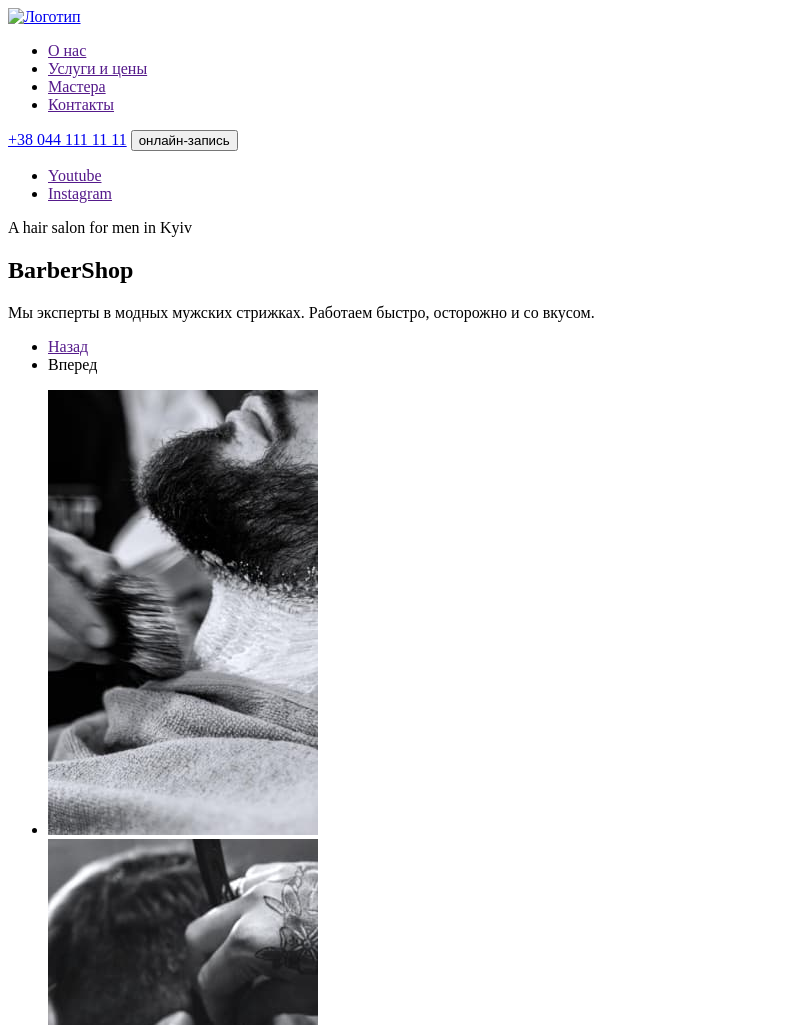
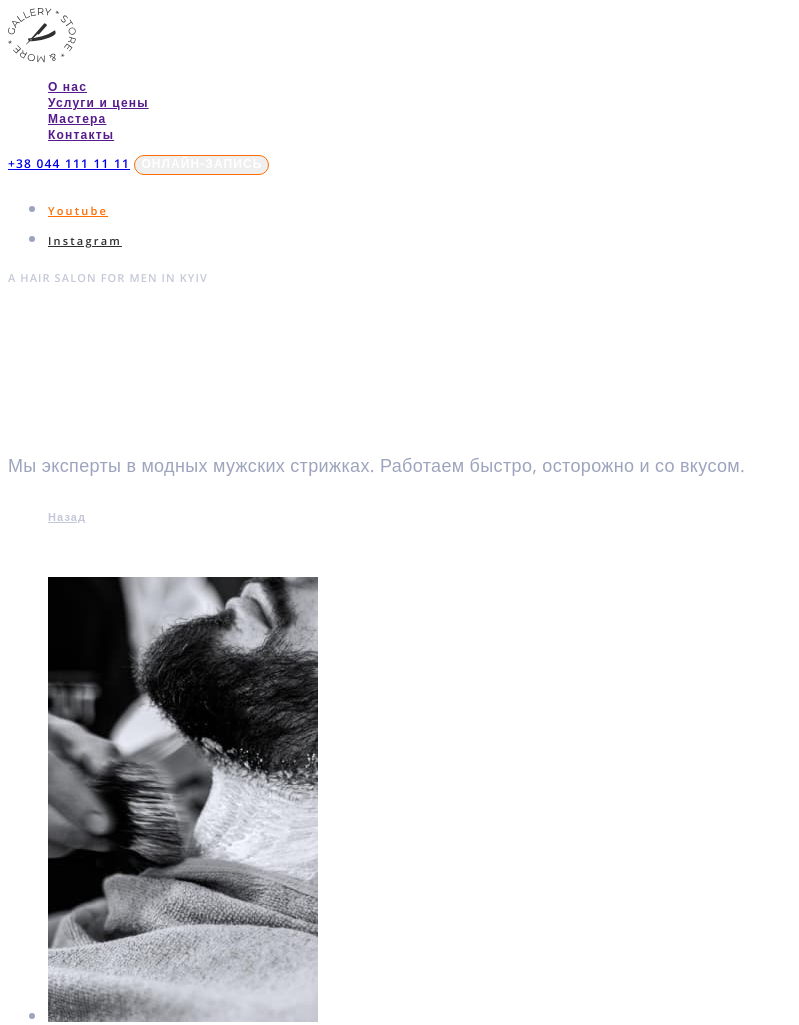
Before and after one commit to Chekirko/Flow1, a plain HTML site: page index.html in a window 1280 px wide. Shown: the top 1025 px of the page, without its empty margins (0-799 px from the left). Drawn offline with nearby package versions, Linux system fonts and the light colour scheme.

Commit message:
додає стилі хедера і героя

```diff
--- /dev/null
+++ b/css/styles.css
@@ -0,0 +1,109 @@
+/* background: rgba(48, 48, 48, 1);
+background: rgba(255, 255, 255, 1);
+background: rgba(157, 164, 189, 1);
+background: rgba(255, 108, 0, 1);
+background: rgba(157, 164, 189, 0,12);
+background: rgba(157, 164, 189, 0,6);
+background: rgba(247, 247, 247, 1);
+background: rgba(157, 164, 189, 0,4);
+background: rgba(85, 85, 85, 1);
+background: rgba(0, 0, 0, 1);
+background: linear-gradient(180deg, #090B13 0%, rgba(9, 11, 19, 0.2) 100%);
+background: rgba(17, 19, 25, 1);
+background: linear-gradient(180deg, #171A24 0%, rgba(23, 26, 36, 0.2) 100%);
+background: rgba(25, 28, 38, 1);
+background: rgba(25, 28, 38, 0,2); */
+
+body {
+  font-family: Open Sans, sans-serif;
+  font-style: normal;
+  font-weight: 400;
+  font-size: 18px;
+  line-height: 1.67;
+  letter-spacing: 0.02em;
+
+  color: #9da4bd;
+}
+
+.list {
+  list-style: none;
+}
+
+.btn {
+  border: 1px solid #ff6c00;
+  border-radius: 25px;
+  cursor: pointer;
+
+  font-weight: 600;
+  font-size: 12px;
+  line-height: 1.33;
+  letter-spacing: 0.09em;
+  text-transform: uppercase;
+
+  color: #ffffff;
+}
+
+.header {
+  font-weight: 600;
+  font-size: 12px;
+  line-height: 1.33;
+  letter-spacing: 0.1em;
+
+  color: #ffffff;
+}
+
+.phone-link {
+  text-transform: uppercase;
+}
+
+/* Секция Герой */
+
+.hero-social {
+  font-weight: 600;
+  font-size: 11px;
+  line-height: 1.36;
+  letter-spacing: 0.2em;
+
+  color: #ff6c00;
+}
+
+.second-link {
+  color: #303030;
+}
+
+.linetext {
+  margin-bottom: 20px;
+  font-weight: 600;
+  font-size: 11px;
+  line-height: 1.36;
+  letter-spacing: 0.1em;
+  text-transform: uppercase;
+
+  color: rgba(157, 164, 189, 0.6);
+}
+
+.hero-title {
+  margin-bottom: 20px;
+  font-family: Raleway, sans-serif;
+  font-style: normal;
+  font-weight: 700;
+  font-size: 72px;
+  line-height: 1.18;
+  letter-spacing: 0.05em;
+
+  color: #ffffff;
+}
+
+.hero-link {
+  font-weight: 600;
+  font-size: 11px;
+  line-height: 1.36;
+  letter-spacing: 0.1em;
+
+  color: rgba(157, 164, 189, 0.6);
+}
+
+.snd-link {
+  text-align: right;
+  color: #ffffff;
+}
--- a/index.html
+++ b/index.html
@@ -1,48 +1,55 @@
 <!DOCTYPE html>
-<html lang="en">
+<html lang="ru">
 
 <head>
     <meta charset="UTF-8">
     <meta http-equiv="X-UA-Compatible" content="IE=edge">
     <meta name="viewport" content="width=device-width, initial-scale=1.0">
     <title>BarberShop</title>
+
+    <link rel="preconnect" href="https://fonts.googleapis.com">
+    <link rel="preconnect" href="https://fonts.gstatic.com" crossorigin>
+    <link
+        href="https://fonts.googleapis.com/css2?family=Open+Sans:wght@400;600;700&family=Raleway:wght@700&display=swap"
+        rel="stylesheet">
+    <link rel="stylesheet" href="./css/styles.css">
 </head>
 
 <body>
-    <header>
-        <a href="./"><img src="./images/Logo.svg" alt="Логотип"></a>
+    <header class="header">
+        <a href="./"><img src="./images/Logo.svg" alt="Логотип" width="68" height="55"></a>
 
         <nav>
-            <ul>
-                <li><a href="">О нас</a></li>
-                <li><a href="">Услуги и цены</a></li>
-                <li><a href="">Мастера</a></li>
-                <li><a href="">Контакты</a></li>
+            <ul class="site-nav list">
+                <li><a class="nav-link" href="">О нас</a></li>
+                <li><a class="nav-link" href="">Услуги и цены</a></li>
+                <li><a class="nav-link" href="">Мастера</a></li>
+                <li><a class="nav-link" href="">Контакты</a></li>
             </ul>
         </nav>
 
-        <a href="tel:+380441111111">+38 044 111 11 11</a>
-        <button type="button">онлайн-запись</button><a href=""></a>
+        <a class="phone-link" href="tel:+380441111111">+38 044 111 11 11</a>
+        <button class="btn" type="button">онлайн-запись</button><a href=""></a>
     </header>
     <main>
 
         <!-- Секция Герой -->
-        <section>
+        <section class="section hero">
             <ul>
-                <li><a href="">Youtube</a></li>
-                <li><a href="">Instagram</a></li>
+                <li><a class="hero-social first-link" href="">Youtube</a></li>
+                <li><a class="hero-social second-link" href="">Instagram</a></li>
             </ul>
 
-            <p>A hair salon for men in Kyiv</p>
+            <p class="linetext">A hair salon for men in Kyiv</p>
 
-            <h1>BarberShop</h1>
+            <h1 class="hero-title">BarberShop</h1>
 
-            <p>Мы эксперты в модных мужских стрижках.
+            <p class="text">Мы эксперты в модных мужских стрижках.
                 Работаем быстро, осторожно и со вкусом.</p>
 
-            <ul>
-                <li><a href="">Назад</a></li>
-                <li><a href=""></a>Вперед</li>
+            <ul class="hero-links list">
+                <li><a class="hero-link fst-link" href="">Назад</a></li>
+                <li><a class="hero-link snd-link" href="">Вперед</a></li>
             </ul>
         </section>
 
```
Also changed, not shown: images/Logo.svg (added).
